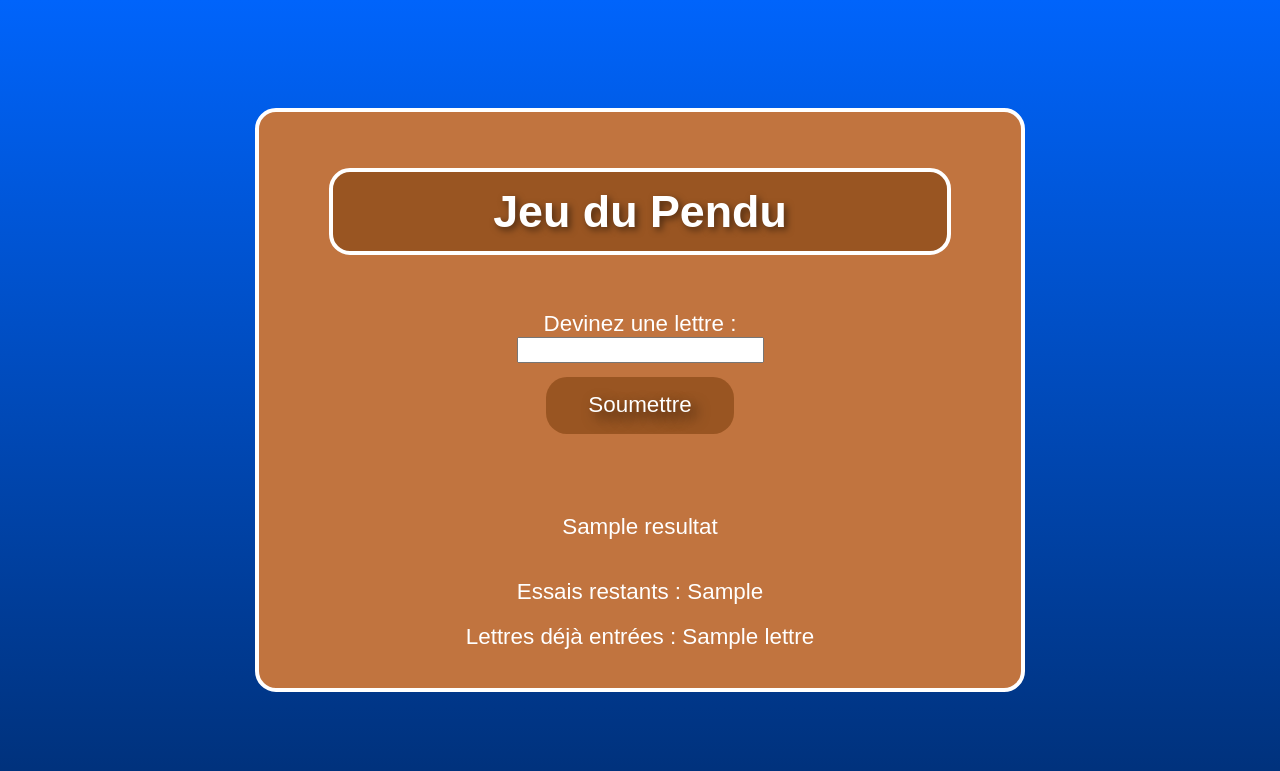
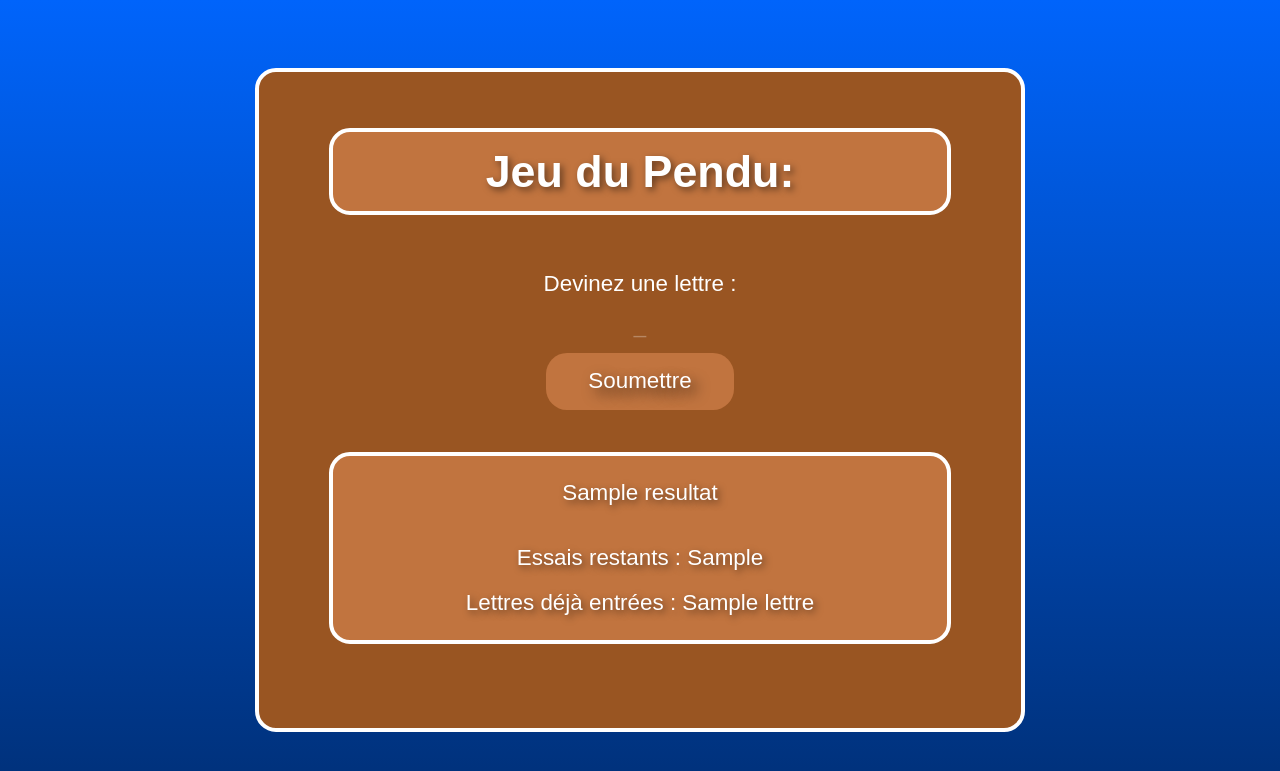
Before and after one commit to TimeoBlondeleauDubois/Pendu-site-avec-base-de-donnee, a Flask app: template templates/game.html in a window 1280 px wide. Shown: the top 771 px of the page. Run offline with Flask 3, Linux system fonts and the light colour scheme; the template is opened without the code that fills it: most values are stand-ins (such as "Sample title", 1, 10 or a date in 2020).

Commit message:
écrire tout seul+ auto + copié interdit

```diff
--- a/static/game.css
+++ b/static/game.css
@@ -3,6 +3,7 @@
     padding: 0;
     box-sizing: border-box;
     font-family: "Poppins", sans-serif;
+    cursor: default;
 }
 
 body {
@@ -19,7 +20,7 @@ body {
 }
 
 .title-container {
-    background-color: #995522;
+    background-color: #c1743f;
     color: #ffffff;
     text-align: center;
     padding: 10px;
@@ -39,7 +40,7 @@ form {
     display: flex;
     flex-direction: column;
     align-items: center;
-    margin-bottom: 40px;
+    margin-bottom: 20px;
 }
 
 button {
@@ -67,7 +68,7 @@ p {
 }
 
 .bouton-soumettre {
-    background-color: #995522;
+    background-color: #c1743f;
     color: white;
     text-shadow: 4px 4px 10px rgba(0, 0, 0, 0.75);
 }
@@ -86,14 +87,14 @@ p {
     border: 3px solid rgb(255, 255, 255);
     border-radius: 15px;
     padding: 10px;
-    background-color: #995522;
+    background-color: #c1743f;
 }
 
 .all {
     border: 3px solid rgb(255, 255, 255);
     border-radius: 15px;
     padding: 20px 50px;
-    background-color: #c1743f;
+    background-color: #995522;
     zoom: 1.4;
     text-align: center;
     min-width: 550px;
@@ -115,3 +116,60 @@ p {
 .devinez_une_lettre {
     color: white;
 }
+
+.ensemble-p {
+    background-color: #c1743f;
+    color: #ffffff;
+    text-align: center;
+    padding: 10px;
+    border-radius: 15px;
+    border: 3px solid white;
+    text-shadow: 2px 2px 5px rgba(0, 0, 0, 0.5);
+    margin-top: 20px;
+    margin-bottom: 40px;
+}
+
+@keyframes blink {
+  50% {
+    opacity: 0;
+  }
+}
+
+.input-container {
+    position: relative;
+    display: inline-block;
+  }
+
+  input#lettre {
+    font-size: 16px;
+    padding: 5px;
+    border: none;
+    background-color: transparent;
+    color: white;
+    outline: none;
+    text-align: center;
+    width: 100px;
+    height: 30px;
+    caret-color: transparent;
+    pointer-events: none;
+  }
+
+  .input-container label {
+    position: absolute;
+    top: 0;
+    left: 0;
+    right: 0;
+    bottom: 0;
+    cursor: default;
+  }
+
+
+.input-container::after {
+  content: "_";
+  position: absolute;
+  bottom: 0;
+  left: 50%;
+  transform: translateX(-50%);
+  color: white;
+  animation: blink 1s infinite;
+}
--- /dev/null
+++ b/static/game.js
@@ -0,0 +1,20 @@
+document.addEventListener("DOMContentLoaded", function() {
+    document.getElementById('lettre').focus();
+    document.addEventListener('click', function(event) {
+        if (event.target !== document.getElementById('lettre')) {
+            document.getElementById('lettre').focus();
+        }
+    });
+});
+
+document.addEventListener("DOMContentLoaded", function() {
+    document.getElementById('lettre').focus();
+    document.getElementById('lettre').addEventListener('mouseover', function(event) {
+    });
+});
+
+document.addEventListener('DOMContentLoaded', function() {
+    document.addEventListener('selectstart', function(e) {
+        e.preventDefault();
+    });
+});
--- a/templates/game.html
+++ b/templates/game.html
@@ -11,19 +11,25 @@
 <body>
     <div class="all">
         <div class="title-container">
-            <h1>Jeu du Pendu</h1>
+            <h1>Jeu du Pendu:</h1>
         </div>
         <form method="POST" action="/jouer">
             <label class="devinez_une_lettre" for="lettre">Devinez une lettre :</label>
-            <input type="text" id="lettre" name="lettre" maxlength="1" required>
+            <div class="input-container">
+                <input type="text" id="lettre" name="lettre" maxlength="1" required>
+                <label for="lettre"></label>
+            </div>
             <div class="bouton-section">
                 <button class="bouton-soumettre" type="submit">Soumettre</button>
             </div>
         </form>
-        <p>{{ resultat }}</p>
-        <p>{{ message }}</p>
-        <p>Essais restants : {{ tentatives_restantes }}</p>
-        <p>Lettres déjà entrées : {% for lettre in lettres_trouvees %} {{ lettre }} {% endfor %}</p>
-    </all>
+        <div class="ensemble-p">
+            <p>{{ resultat }}</p>
+            <p>{{ message }}</p>
+            <p>Essais restants : {{ tentatives_restantes }}</p>
+            <p>Lettres déjà entrées : {% for lettre in lettres_trouvees %} {{ lettre }} {% endfor %}</p>
+        </div>
+    </div>
+    <script src="/static/game.js"></script>
 </body>
 </html>
```
Also changed, not shown: Pendu.db.
